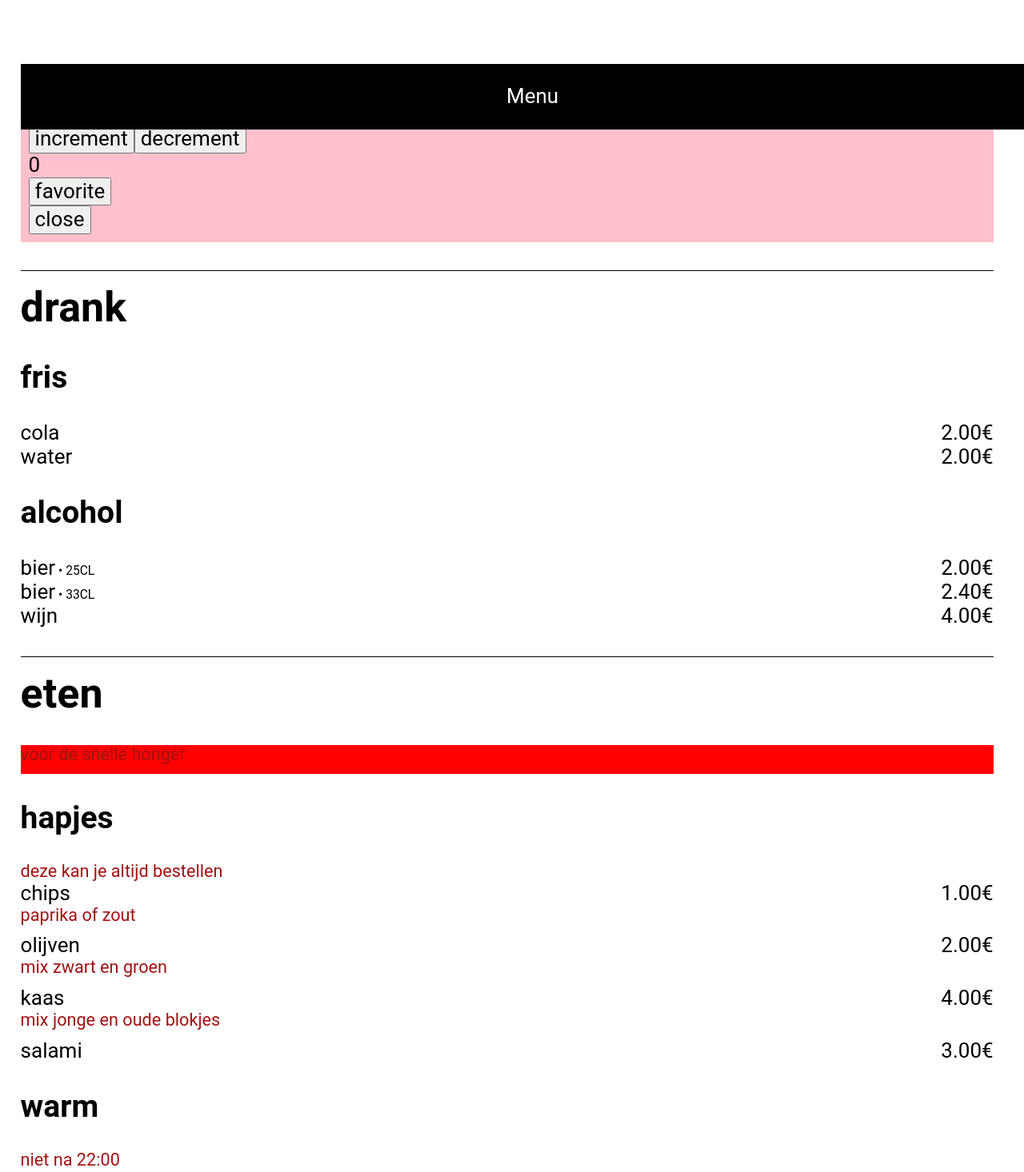
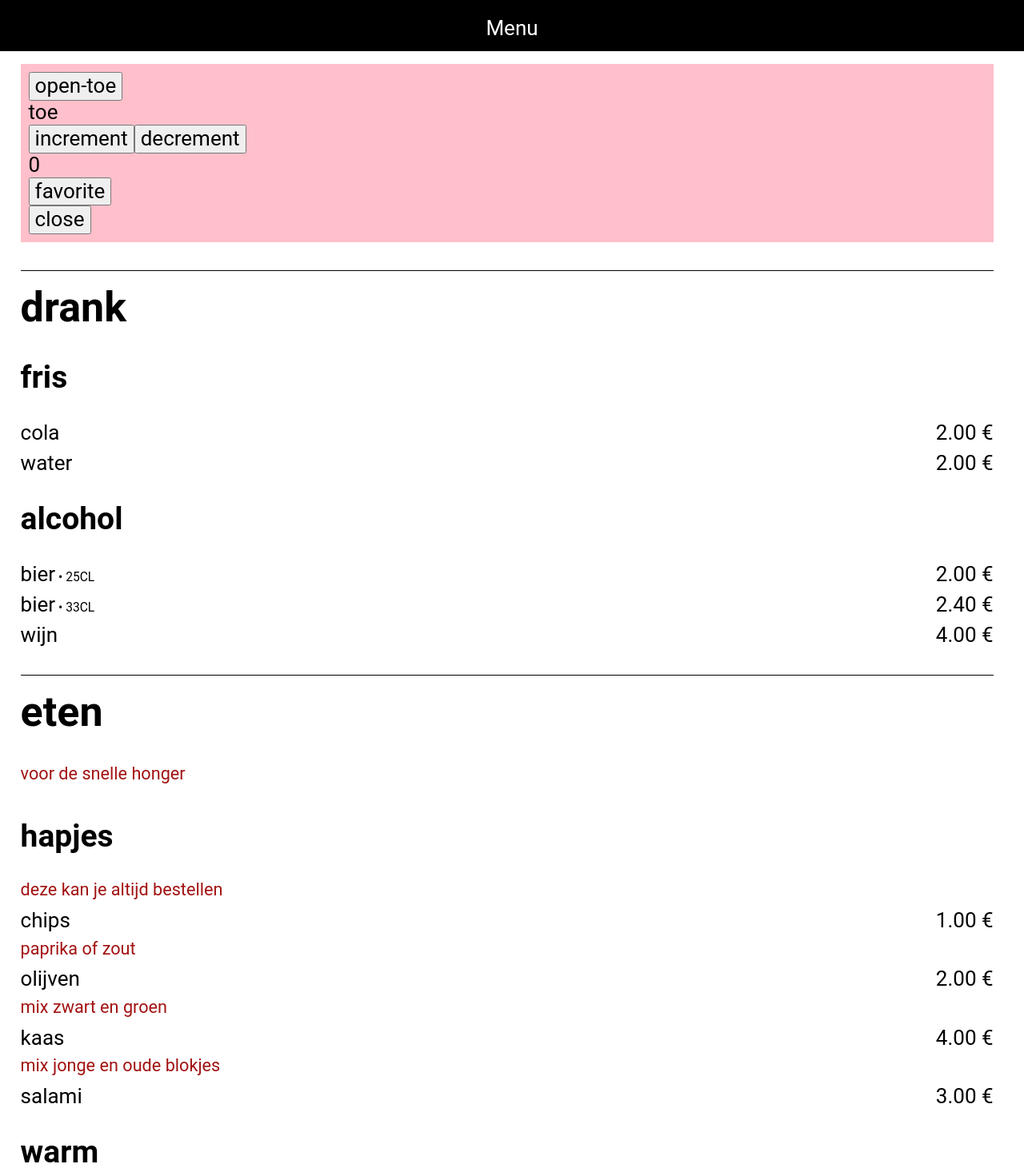
Before and after one commit to SammyLaureys/menucard, a React (Create React App) app: page / in a window 1280 px wide. Shown: the top 1466 px of the page at 80% size. Built offline with nearby package versions, Linux system fonts and the light colour scheme.

Commit message:
start week 3

```diff
--- a/src/Components/category.js
+++ b/src/Components/category.js
@@ -1,26 +1,22 @@
 import React from "react";
 import {Note} from "./note";
-import styled from "@emotion/styled";
-
-const StyledH1 = styled.h1`
-  border-top: solid thin;
-  padding-top: 16px;
-`;
+import styled from '@emotion/styled';
 
 const StyledCategoryNote = styled(Note)`
   padding: 0 0 0.5em 0;
-  background-color: red;
 `;
 
-function CategoryNote(props) {
-    return <StyledCategoryNote note={props.note} className={"categoryNote"}/>;
-}
+const StyledH1 = styled.h1`
+    border-top: solid thin;
+    padding-top: 16px;
+`;
+
 
 export function Category(props) {
     const {category} = props;
     return <div>
         <StyledH1>{category.name}</StyledH1>
-        <CategoryNote note={category.note}/>
+        <StyledCategoryNote note={category.note}/>
         {props.children}
     </div>;
 }
--- a/src/Components/navigation.js
+++ b/src/Components/navigation.js
@@ -1,26 +1,30 @@
 import React from "react";
 import styled from "@emotion/styled";
 
-const StyledNav = styled.div`
-  position: fixed;
-  width: 100%;
-  padding: 1em 0 1em 0;
-  background-color: black;
-  text-align: center;
+const StyledNavigation = styled.div`
+    height: 64px;
+    background-color: black;
+    color: white;
+    justify-content: center;
+    text-align: center;
+    padding: 0.8em 0;
+    position: fixed;
+    top: 0;
+    left: 0; right: 0;
+    z-index: 30;
+    width: 100%;
 `;
-
-const StyledLink = styled.a`
-  color: white;
-  text-decoration: none;
-    :hover{
-    color: rgb(162,18,18);
+const Link = styled.a`
+    text-decoration: none;
+    color: white;
+    &:hover {
+        background-color: white;
+        color: black;
   }
 `;
 
 export function Navigation() {
-    return <div>
-        <StyledNav>
-            <StyledLink href="#top">Menu</StyledLink>
-        </StyledNav>
-    </div>;
+    return <StyledNavigation>
+        <Link href="/">Menu</Link>
+    </StyledNavigation>;
 }
--- a/src/Components/productLine.js
+++ b/src/Components/productLine.js
@@ -1,42 +1,45 @@
 import React from "react";
 import {Note} from "./note";
 import styled from "@emotion/styled";
-
-const StyledProductLine = styled.div`
-  display: flex;
-  flex-direction: row;
-  color: ${(props) => props.isFavorite ? "red" : "black"};
-  & div{
-    flex: 1;
-  }
-`;
 
 const StyledProductNote = styled(Note)`
   padding: 0 1.5em 0.5em 0;
 `;
 
-const StyledProductSize = styled.span`
+const StyledProductLine = styled.div`
+  display: flex;
+  flex-direction: row;
+  margin: 0 0 .3em 0;
+  cursor: pointer;
+  & div {
+    flex: 1;
+  }
+`;
+
+const StyledProductName = styled.div`
+    flex: 6;
+    color: ${(props) => props.isFavorite && "red"};
+`;
+
+const StyledProductDescription = styled.span`
   font-size: 0.6em;
 `;
 
 const StyledProductPrice = styled.div`
-  text-align: right;
+    flex: 2;
+    text-align: right;
 `;
 
-function ProductNote(props) {
-    return <StyledProductNote note={props.note} className={"productNote"}/>;
-}
-
 export function ProductLine(props) {
-    const {product, isFavorite} = props;
+    const {product, isFavorite, toggleProductIsFavorite} = props;
     return <>
-        <StyledProductLine isFavorite={isFavorite}>
-            <div>
+        <StyledProductLine onClick={toggleProductIsFavorite}>
+            <StyledProductName isFavorite={isFavorite}>
                 {product.name}
-                {product.size && <StyledProductSize className="productSize">  • {product.size}CL</StyledProductSize>}
-            </div>
-            <StyledProductPrice>{product.price.toFixed(2)}&euro;</StyledProductPrice>
+                {product.size && <StyledProductDescription> • {product.size}CL</StyledProductDescription>}
+            </StyledProductName>
+            <StyledProductPrice>{product.price.toFixed(2)} &euro;</StyledProductPrice>
         </StyledProductLine>
-        <ProductNote note={product.note}/>
+        <StyledProductNote note={product.note}/>
     </>;
 }
--- a/src/Components/subCategory.js
+++ b/src/Components/subCategory.js
@@ -1,15 +1,17 @@
 import React from "react";
 import {Note} from "./note";
+import styled from "@emotion/styled";
 
-function SubCategoryNote(props) {
-    return <Note note={props.note} className={"categoryNote"}/>;
-}
+const StyledSubCategoryNote = styled(Note)`
+  padding: 0 0 0.5em 0;
+`;
+
 
 export function SubCategory(props) {
     const {subcategory} = props;
     return <div>
         <h2>{subcategory.name}</h2>
-        <SubCategoryNote note={subcategory.note}/>
+        <StyledSubCategoryNote note={subcategory.note}/>
         {props.children}
     </div>;
 }
```
Also changed, not shown: src/Components/testStuff.js (deleted, +0 -39 lines).
